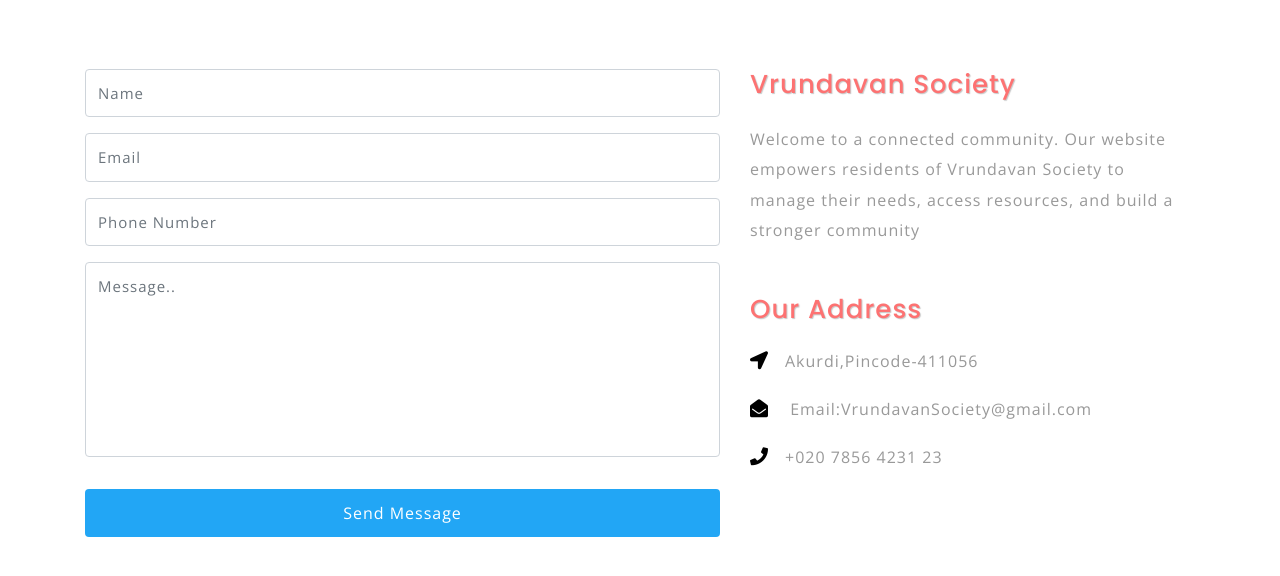
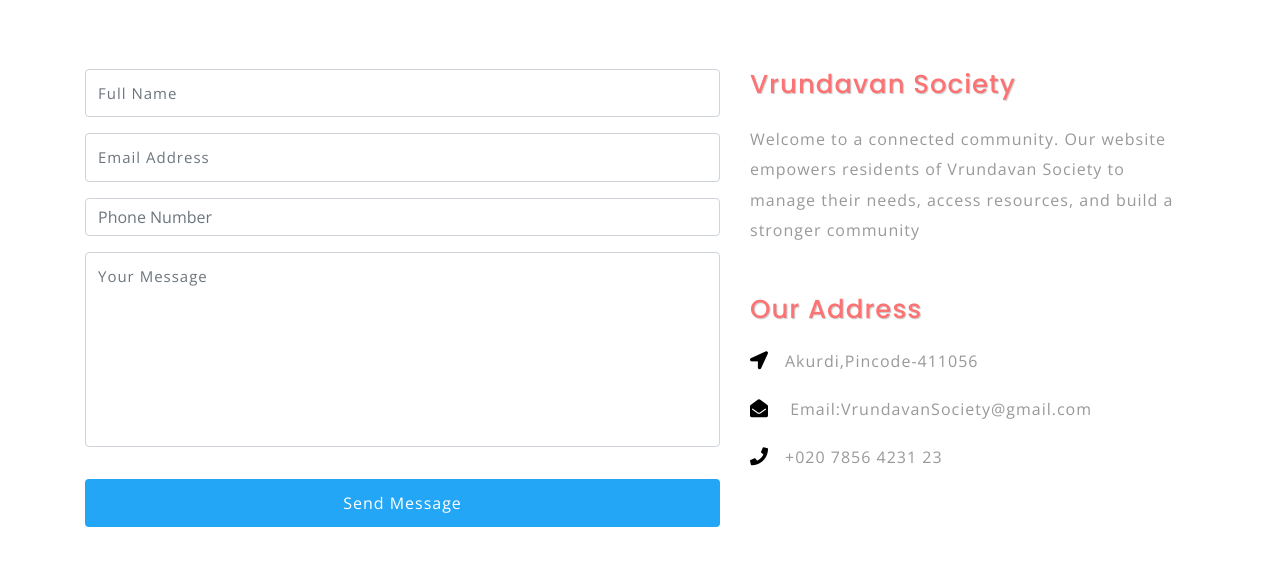
Before and after one commit to TanviVP/Society-Website-, a plain HTML site: page contact.html in a window 1280 px wide. Shown: the part 486-1062 px from the top of the page. Drawn offline with nearby package versions, Linux system fonts and the light colour scheme.

Commit message:
Secure contact form with autofill and validation

```diff
--- a/contact.html
+++ b/contact.html
@@ -103,20 +103,20 @@ License URL: http://creativecommons.org/licenses/by/3.0/
 			<h2 class="tittle mb-xl-5 mb-4 text-dark text-uppercase font-weight-bold pl-4 py-3">Contact Us</h2>
 			<div class="row contact_wthreerow agileits-w3layouts pt-4">
 				<div class="col-lg-7 w3l_contact_form">
-					<form action="mailto:VrundavanSociety@gmail.com" method="post" enctype="text/plain">
+					<form action="mailto:VrundavanSociety@gmail.com" method="post" enctype="text/plain" autocomplete="on">
 						<div class="form-group">
-							<input type="text" name="Name" class="form-control" placeholder="Name" required="">
+							<input type="text" name="Name" class="form-control" placeholder="Full Name" required autocomplete="name" maxlength="50">
 						</div>
 						<div class="form-group">
-							<input type="email" name="Email" class="form-control" placeholder="Email" required="">
+							<input type="email" name="Email" class="form-control" placeholder="Email Address" required autocomplete="email" maxlength="100">
 						</div>
 						<div class="form-group">
-							<input type="text" name="Phone" class="form-control" placeholder="Phone Number" required="">
+							<input type="tel" name="Phone" class="form-control" placeholder="Phone Number" required autocomplete="tel" pattern="[0-9+\-\s()]+" maxlength="15">
 						</div>
 						<div class="form-group">
-							<textarea name="Message" class="form-control" placeholder="Message.."></textarea>
+							<textarea name="Message" class="form-control" placeholder="Your Message" required maxlength="500" rows="4"></textarea>
 						</div>
-						<input type="submit" value="Send Message">
+						<input type="submit" value="Send Message" class="btn btn-primary">
 					</form>
 				</div>
 				<div class="col-lg-5 agileits_w3layouts_contact_gridl mt-lg-0 mt-5">
```
Also changed, not shown: 1 other file.
